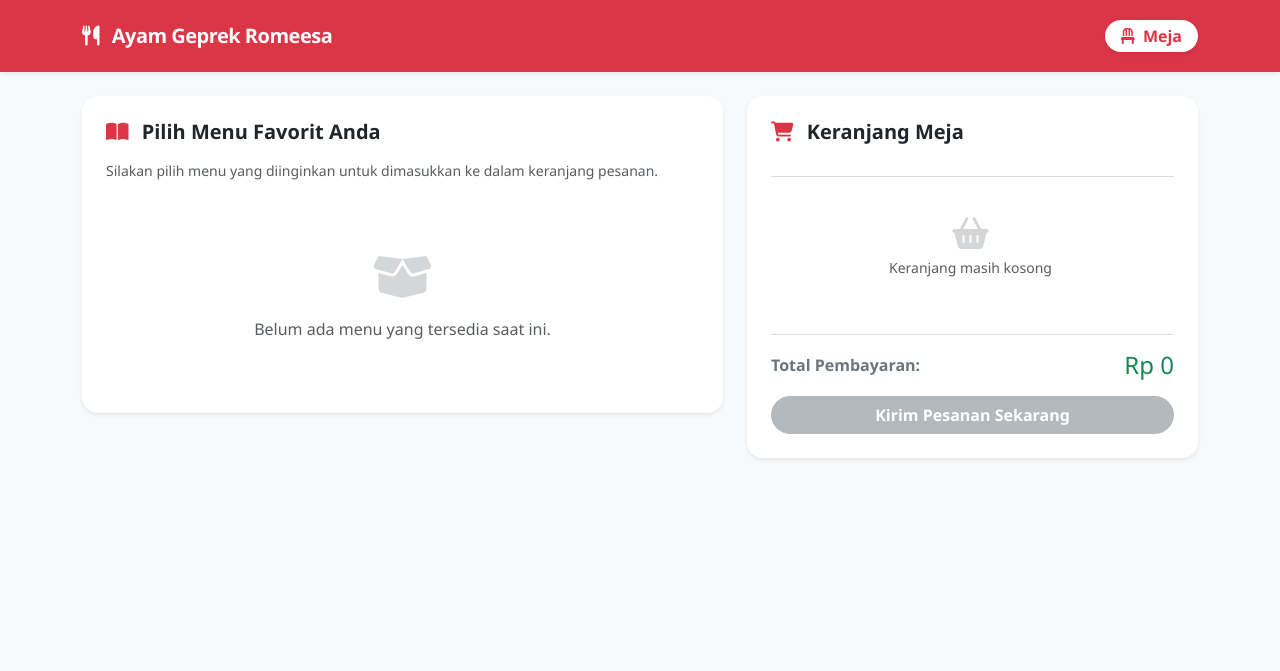
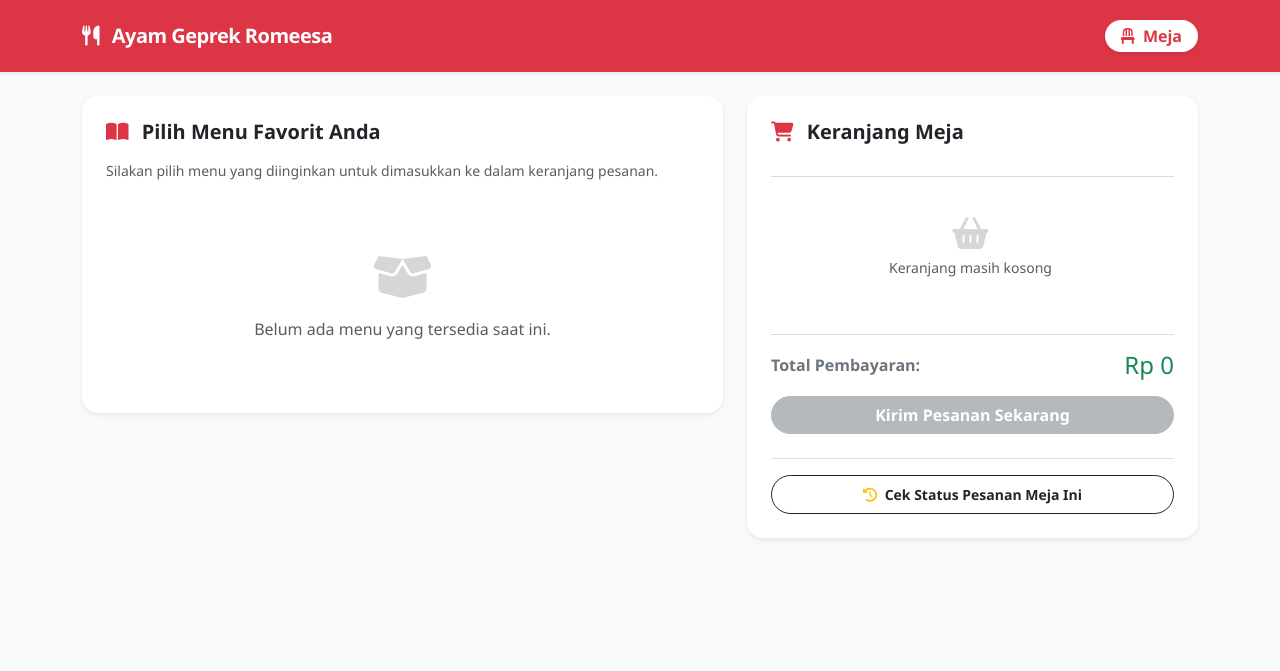
Before and after one commit to rycites/pos-ayam-geprek-romeesa-final, a CodeIgniter app: the page made by application/views/v_pelanggan.php in a window 1280 px wide. Shown: the top 671 px of the page. Run offline with CodeIgniter, Linux system fonts and the light colour scheme; data that the repository does not hold is empty.

Commit message:
perbarui code

```diff
--- a/application/views/v_pelanggan.php
+++ b/application/views/v_pelanggan.php
@@ -12,7 +12,7 @@
         body {
             background-color: #f8f9fa;
             font-family: 'Segoe UI', Tahoma, Geneva, Verdana, sans-serif;
-            padding-bottom: 90px;
+            padding-bottom: 110px; /* Diperbesar sedikit agar tidak tertutup floating bar status */
         }
         .navbar-brand {
             font-weight: 800;
@@ -23,15 +23,25 @@
         }
         .floating-cart {
             position: fixed;
-            bottom: 0;
+            bottom: 65px; /* Dinaikkan sedikit agar berdampingan dengan bar status */
             left: 0;
             right: 0;
             background: #ffffff;
             box-shadow: 0 -4px 20px rgba(0,0,0,0.1);
-            z-index: 1030;
+            z-index: 1029;
             border-top-left-radius: 20px;
             border-top-right-radius: 20px;
-            padding: 15px 20px;
+            padding: 12px 20px;
+        }
+        .floating-status-bar {
+            position: fixed;
+            bottom: 0;
+            left: 0;
+            right: 0;
+            background: #212529;
+            z-index: 1030;
+            padding: 10px 20px;
+            box-shadow: 0 -2px 10px rgba(0,0,0,0.15);
         }
     </style>
 </head>
@@ -76,7 +86,6 @@
                     <div class="row g-3">
                         <?php if(!empty($menu)): ?>
                             <?php foreach($menu as $m): ?>
-                                <!-- Diubah menjadi col-6 agar di HP tampil 2 kolom berdampingan secara rapi -->
                                 <div class="col-6 col-md-4">
                                     <div class="card h-100 shadow-sm border border-light rounded-4 bg-white overflow-hidden">
                                         <?php if(!empty($m['foto'])): ?>
@@ -187,6 +196,13 @@
                             Kirim Pesanan Sekarang
                         </button>
                     <?php endif; ?>
+
+                    <!-- Tombol Cek Status Aktif (Desktop Sidebar) -->
+                    <div class="mt-4 pt-3 border-top text-center">
+                        <a href="<?= site_url('pelanggan/cek_status_aktif/' . $no_meja); ?>" class="btn btn-outline-dark btn-sm rounded-pill w-100 py-2 fw-semibold">
+                            <i class="fa-solid fa-clock-rotate-left me-1 text-warning"></i> Cek Status Pesanan Meja Ini
+                        </a>
+                    </div>
                 </div>
             </div>
         </div>
@@ -279,6 +295,19 @@
         </div>
     <?php endif; ?>
 
+    <!-- FLOATING STATUS BAR (KHUSUS MOBILE - AKSES STATUS PESANAN AKTIF) -->
+    <div class="floating-status-bar d-lg-none">
+        <div class="container d-flex align-items-center justify-content-between">
+            <div class="text-white">
+                <small class="d-block text-white-50" style="font-size: 0.65rem;">RIWAYAT MEJA <?= $no_meja; ?></small>
+                <span class="fw-bold small"><i class="fa-solid fa-clock-rotate-left text-warning me-1"></i> Cek Status Pesanan</span>
+            </div>
+            <a href="<?= site_url('pelanggan/cek_status_aktif/' . $no_meja); ?>" class="btn btn-outline-light btn-sm rounded-pill px-3 fw-bold">
+                Buka Status <i class="fa-solid fa-arrow-right ms-1"></i>
+            </a>
+        </div>
+    </div>
+
     <!-- Script Interaktif untuk QRIS -->
     <script>
         function toggleQris(val, type) {
```
